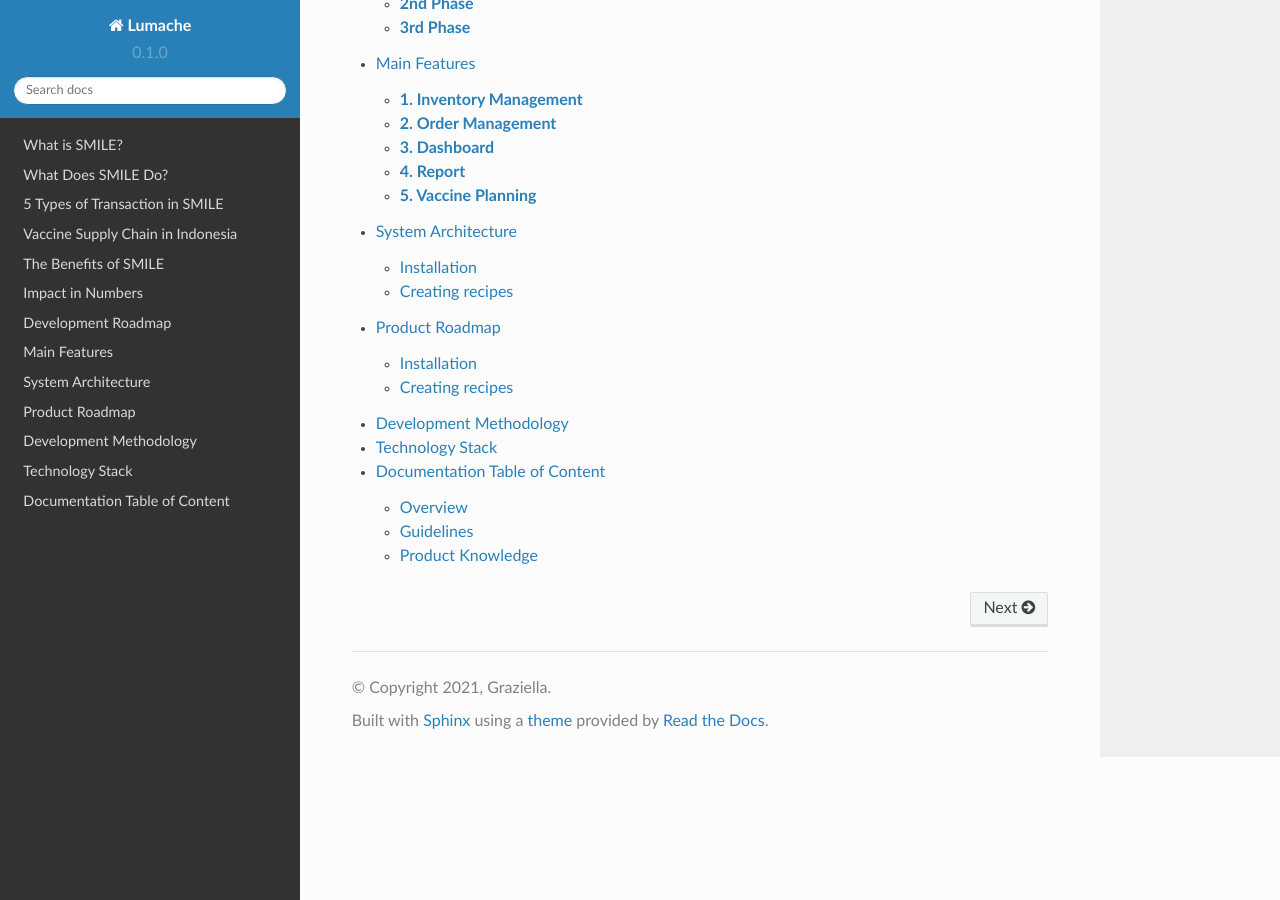
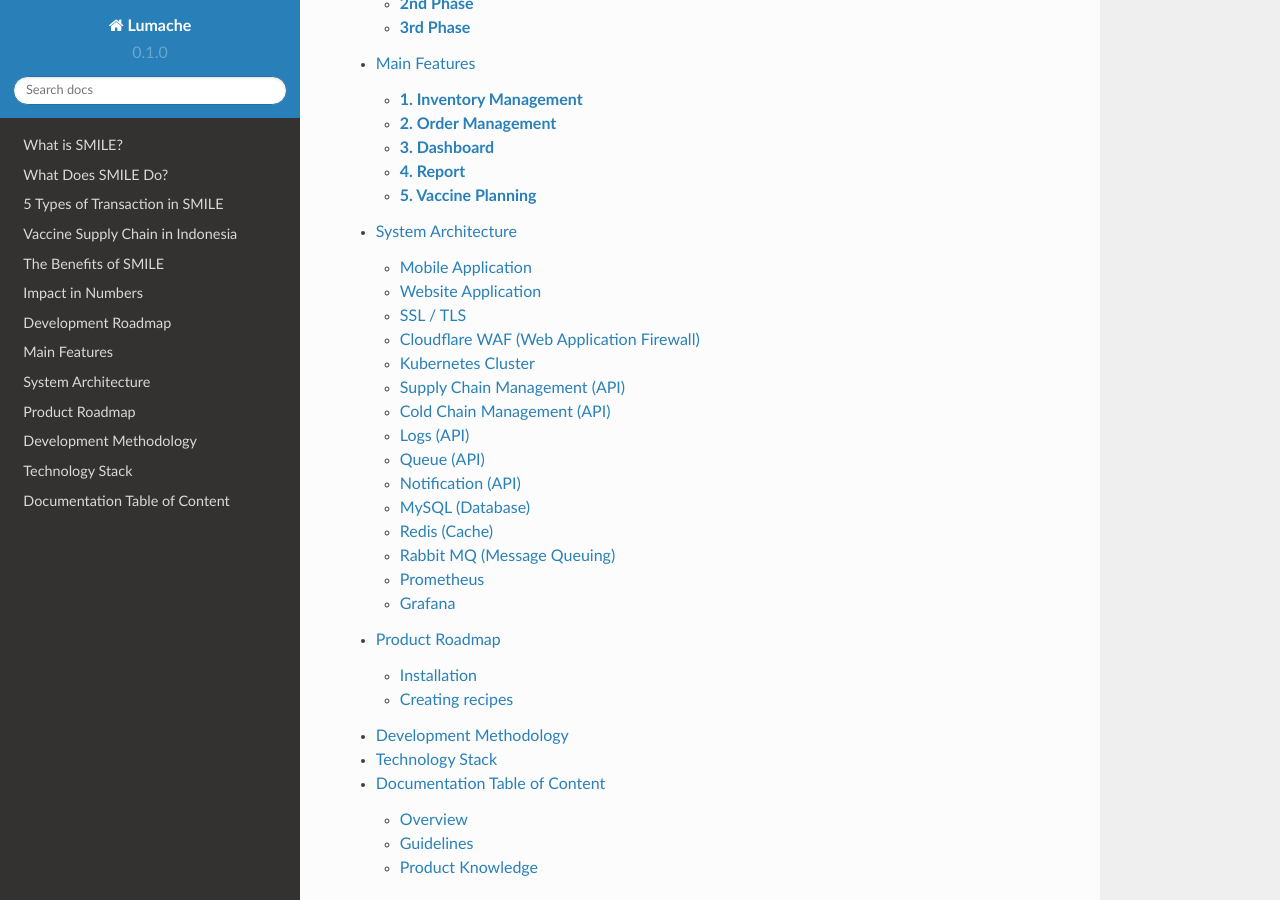
Before and after one commit to bigza/smile-documentation, a Sphinx documentation site: the page built from docs/source/index.rst, in a window 1280 px wide and 900 px high, scrolled down 1153 px. Built offline with Sphinx 7.4.7 and the Read the Docs theme 2.0.0, drawn with Linux system fonts in a browser that asks for light colours; part of the change alters nothing that is shown.

Commit message:
architect

```diff
--- a/docs/source/architecture.rst
+++ b/docs/source/architecture.rst
@@ -1,33 +1,96 @@
 System Architecture
 =====
 
-.. _installation:
+System architecture describes how each component of the applications interact within the  underlying system. This diagram details every service used and what technology developed under them.
 
-Installation
-------------
+.. image:: images/system-architecture-01.png
+  :width: 700
+.. image:: images/system-architecture-01.png
+  :width: 700
 
-To use Lumache, first install it using pip:
+Mobile Application
+-----
+Application for the end user (medical facility / puskesmas) can monitor and manage the stock  management on their facility.
+   Technology
+   Front-end React Native
 
-.. code-block:: console
+Website Application
+-----
+Application for the head role (dinkes) of end users (medical facility / puskesmas) to monitor and  distribute the supply chain of the inventory to medical facilities.
+   Technology
+   Front-end React.js
+   Framework Next.js
 
-   (.venv) $ pip install lumache
+SSL / TLS
+-----
+   The communication between the front-end application with the backend application is encrypted  through Secure Socket Layer (SSL) with HTTPS protocol.
 
-Creating recipes
-----------------
+Cloudflare WAF (Web Application Firewall)
+-----
+   The data sent to the backend application is filtered by cloudflare WAF for protection against DDos  or other unauthorized attacks.
 
-To retrieve a list of random ingredients,
-you can use the ``lumache.get_random_ingredients()`` function:
+Kubernetes Cluster
+-----
+   Kubernetes is used for container orchestration for every service used in the applications.
 
-.. autofunction:: lumache.get_random_ingredients
+Supply Chain Management (API)
+-----
+   Supply Chain Management API handles the process which includes but not limited to transactions  in every medical facility, handling requests from mobile and website applications.
+   Technology
+   Back-end Node.js
+   Framework Express.js
 
-The ``kind`` parameter should be either ``"meat"``, ``"fish"``,
-or ``"veggies"``. Otherwise, :py:func:`lumache.get_random_ingredients`
-will raise an exception.
+Cold Chain Management (API)
+-----
+Cold Chain Management API handles the process of requests from cold chain sensors through  the API or other channels
+   Technology
+   Back-end Node.js
+   Framework Express.js
 
-.. autoexception:: lumache.InvalidKindError
+Logs (API)
+-----
+Logs API is a service which handles every log needed by the system including but not limited to:  system error log, debug log, informational log, etc.
+   Technology
+   Back-end Node.js
+   Framework Express.js
 
-For example:
+Queue (API)
+-----
+Queue API is a service which handles queuing for system needs, including but not limited to:  processing the requests from the cold chain, handling the queuing for notifications, etc.
+Technology
+   Back-end Node.js
+   Framework Express.js
+   Messaging Rabbit MQ
 
->>> import lumache
->>> lumache.get_random_ingredients()
-['shells', 'gorgonzola', 'parsley']
+Notification (API)
+-----
+Notification API is a service which handles notifications for every user, used for alarming the  expected user about the inventory and cold chain sensors.
+   Technology
+   Back-end Node.js
+   Framework Express.js
+
+MySQL (Database)
+-----
+MySQL is used for databases as its capability to handle many transactions, and is good at  OLAP/OLTP systems which have proof for its read speed capability.
+   Technology
+   Database MySQL
+
+Redis (Cache)
+-----
+Redis is used for backend caching to fetch the data faster than querying a database.
+   Technology
+   Database Redis
+
+Rabbit MQ (Message Queuing)
+-----
+Rabbit MQ is used for queuing messages used by queue service.
+   Technology
+   Message Broker Rabbit MQ
+
+Prometheus
+-----
+Prometheus is used to gather data from the underlying operating system. It can be used to get the data to monitor the usage of the server.
+
+Grafana
+-----
+Grafana is used as a dashboard to monitor the usage of the server, which the data is supplied by prometheus.
```
